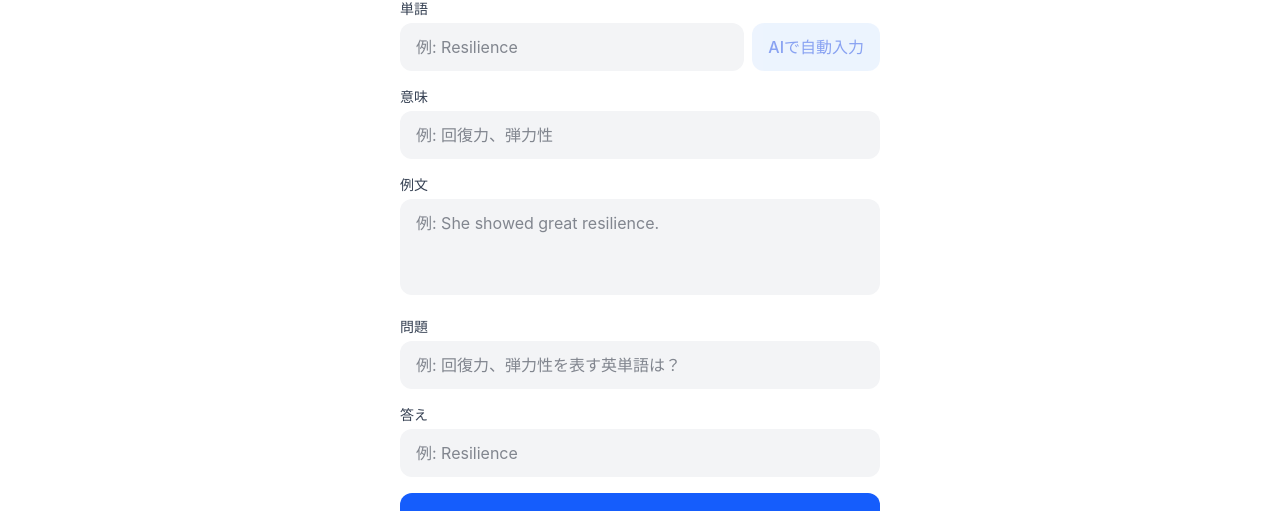
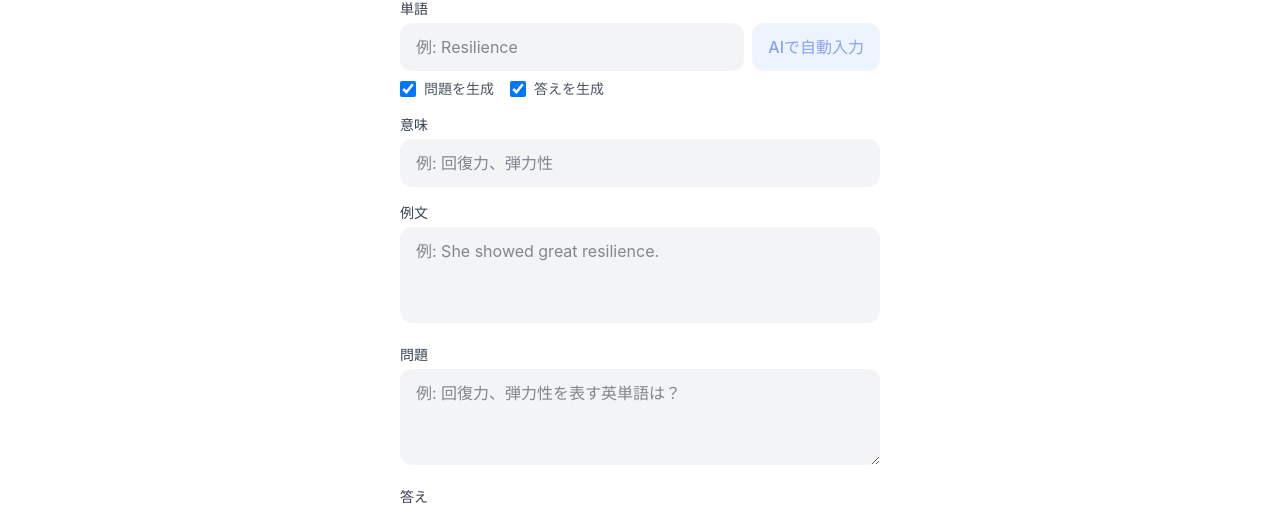
Before and after one commit to yukafukuyama/Brain-Craft-, a Next.js app: page /home in a window 1280 px wide. Shown: the part 177-688 px from the top of the page. Built offline with nearby package versions, Linux system fonts and the light colour scheme; no server answers.

Commit message:
Add close button to success page and update app icon

```diff
--- a/app/api/words/generate/route.ts
+++ b/app/api/words/generate/route.ts
@@ -2,25 +2,42 @@ import { NextRequest, NextResponse } from "next/server";
 import { cookies } from "next/headers";
 import { GoogleGenAI } from "@google/genai";
 
-const SYSTEM_PROMPT = `単語学習アプリ用のデータを生成してください。
+function buildSystemPrompt(generateQuiz: boolean, generateAnswer: boolean): string {
+  const base = `単語学習アプリ用のデータを生成してください。
 
 【多言語対応】
-入力された単語の言語を自動で判別し、その言語の学習に最適な例文と問題を作成してください。
+入力された単語の言語を自動で判別し、その言語の学習に最適な例文を作成してください。
 英語、韓国語、中国語、フランス語、スペイン語など、あらゆる言語に対応してください。
 
 【日本語訳の必須追加】
-例文（example）と穴埋め問題（quiz）には、必ずその日本語訳（example_jt, quiz_jt）をセットで付けてください。
+例文（example）には、必ずその日本語訳（example_jt）をセットで付けてください。`;
+
+  const quizSection = generateQuiz
+    ? `穴埋め問題（quiz）を作成する場合も、必ずその日本語訳（quiz_jt）をセットで付けてください。`
+    : "";
+
+  const jsonFields = [
+    '"meaning": "単語の意味（日本語）"',
+    '"example": "例文（対象言語）"',
+    '"example_jt": "例文の日本語訳"',
+  ];
+  if (generateQuiz) {
+    jsonFields.push('"quiz": "穴埋め問題（対象言語。空欄は ___ で示す）"');
+    jsonFields.push('"quiz_jt": "穴埋め問題の日本語訳"');
+  }
+  if (generateAnswer) {
+    jsonFields.push('"answer": "穴埋めの答え（入力された単語そのもの）"');
+  }
+
+  return `${base}
+${quizSection}
 
 【出力フォーマット】
 レスポンスは必ず以下のJSON形式のみで返してください。他のテキストやマークダウンは含めないでください。
 {
-  "meaning": "単語の意味（日本語）",
-  "example": "例文（対象言語）",
-  "example_jt": "例文の日本語訳",
-  "quiz": "穴埋め問題（対象言語。空欄は ___ で示す）",
-  "quiz_jt": "穴埋め問題の日本語訳",
-  "answer": "穴埋めの答え（入力された単語そのもの）"
+  ${jsonFields.join(",\n  ")}
 }`;
+}
 
 export async function POST(request: NextRequest) {
   const apiKey = process.env.GEMINI_API_KEY;
@@ -45,14 +62,23 @@ export async function POST(request: NextRequest) {
 
   const body = await request.json();
   const word = String(body.word ?? "").trim();
+  const generateQuiz = body.generateQuiz !== false;
+  const generateAnswer = body.generateAnswer !== false;
+
   if (!word) {
     return NextResponse.json({ error: "単語を入力してください" }, { status: 400 });
   }
 
+  const systemPrompt = buildSystemPrompt(generateQuiz, generateAnswer);
+  const parts = ["意味", "例文"];
+  if (generateQuiz) parts.push("穴埋め形式の問題");
+  if (generateAnswer) parts.push("その答え");
+  const userPrompt = `次の単語の${parts.join("、")}を生成してください：${word}`;
+
   const ai = new GoogleGenAI({ apiKey });
-  const prompt = `${SYSTEM_PROMPT}
+  const prompt = `${systemPrompt}
 
-次の単語の意味、例文、穴埋め形式の問題、その答えを生成してください：${word}`;
+${userPrompt}`;
 
   const modelsToTry = ["gemini-2.5-flash", "gemini-2.0-flash", "gemini-1.5-flash", "gemini-1.5-flash-8b", "gemini-pro"] as const;
 
@@ -82,9 +108,9 @@ export async function POST(request: NextRequest) {
 
       const ex = String(parsed.example ?? "").trim();
       const exJt = String(parsed.example_jt ?? "").trim();
-      const q = String(parsed.quiz ?? parsed.question ?? "").trim();
-      const qJt = String(parsed.quiz_jt ?? "").trim();
-      const ans = String(parsed.answer ?? word).trim() || word;
+      const q = generateQuiz ? String(parsed.quiz ?? parsed.question ?? "").trim() : "";
+      const qJt = generateQuiz ? String(parsed.quiz_jt ?? "").trim() : "";
+      const ans = generateAnswer ? (String(parsed.answer ?? word).trim() || word) : "";
 
       return NextResponse.json({
         meaning: String(parsed.meaning ?? "").trim(),
--- a/app/home/page.tsx
+++ b/app/home/page.tsx
@@ -28,6 +28,8 @@ export default function HomePage() {
   const [lists, setLists] = useState<{ name: string; isNotificationEnabled: boolean }[]>([]);
   const [loading, setLoading] = useState(false);
   const [generating, setGenerating] = useState(false);
+  const [generateQuiz, setGenerateQuiz] = useState(true);
+  const [generateAnswer, setGenerateAnswer] = useState(true);
   const [error, setError] = useState("");
 
   useEffect(() => {
@@ -49,7 +51,11 @@ export default function HomePage() {
       const res = await fetch("/api/words/generate", {
         method: "POST",
         headers: { "Content-Type": "application/json" },
-        body: JSON.stringify({ word: trimmed }),
+        body: JSON.stringify({
+          word: trimmed,
+          generateQuiz,
+          generateAnswer,
+        }),
       });
       const data = await res.json();
       if (!res.ok) {
@@ -58,8 +64,8 @@ export default function HomePage() {
       }
       setMeaning(data.meaning ?? "");
       setExample(data.example ?? "");
-      setQuestion(data.question ?? "");
-      setAnswer(data.answer ?? trimmed);
+      if (generateQuiz) setQuestion(data.question ?? "");
+      if (generateAnswer) setAnswer(data.answer ?? trimmed);
     } catch {
       setError("通信エラーが発生しました");
     } finally {
@@ -176,6 +182,26 @@ export default function HomePage() {
                 )}
               </button>
             </div>
+            <div className="flex flex-wrap items-center gap-4 mt-2 text-sm text-gray-600">
+              <label className="flex items-center gap-2 cursor-pointer">
+                <input
+                  type="checkbox"
+                  checked={generateQuiz}
+                  onChange={(e) => setGenerateQuiz(e.target.checked)}
+                  className="w-4 h-4 rounded border-gray-300"
+                />
+                問題を生成
+              </label>
+              <label className="flex items-center gap-2 cursor-pointer">
+                <input
+                  type="checkbox"
+                  checked={generateAnswer}
+                  onChange={(e) => setGenerateAnswer(e.target.checked)}
+                  className="w-4 h-4 rounded border-gray-300"
+                />
+                答えを生成
+              </label>
+            </div>
           </div>
           <div>
             <label className="block text-sm font-medium text-gray-700 mb-1">意味</label>
@@ -199,12 +225,12 @@ export default function HomePage() {
           </div>
           <div>
             <label className="block text-sm font-medium text-gray-700 mb-1">問題</label>
-            <input
-              type="text"
+            <textarea
               placeholder="例: 回復力、弾力性を表す英単語は？"
               value={question}
               onChange={(e) => setQuestion(e.target.value)}
-              className="w-full px-4 py-3 bg-gray-100 rounded-xl border-0 focus:ring-2 focus:ring-blue-500"
+              rows={3}
+              className="w-full px-4 py-3 bg-gray-100 rounded-xl border-0 focus:ring-2 focus:ring-blue-500 resize-y min-h-[80px]"
             />
           </div>
           <div>
```
